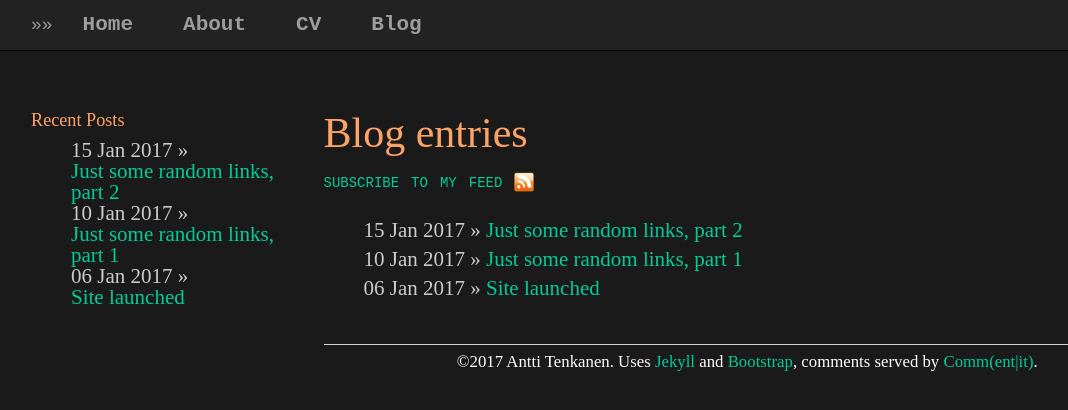
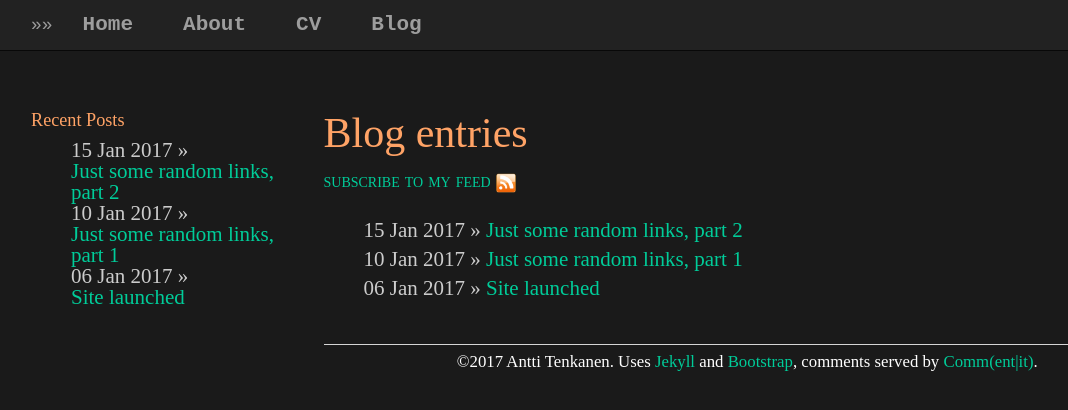
Before and after one commit to plantecophys/plantecophys, a Jekyll site: the page built from blog/index.html, in a window 1280 px wide. Shown: the top 410 px of the page, without its empty margins (39-1107 px from the left). Built offline with Jekyll 4.4.1, drawn with Linux system fonts in a browser that asks for light colours.

Commit message:
Update main.css

```diff
--- a/css/main.css
+++ b/css/main.css
@@ -101,7 +101,6 @@ a:visited {
     color:#00cc99;
     line-height:14px;
     font-size:20px;
-    font-family:"Courier New", Courier, monospace;
     font-variant:small-caps;
     padding: 0 0 0 0px;
 }
```
